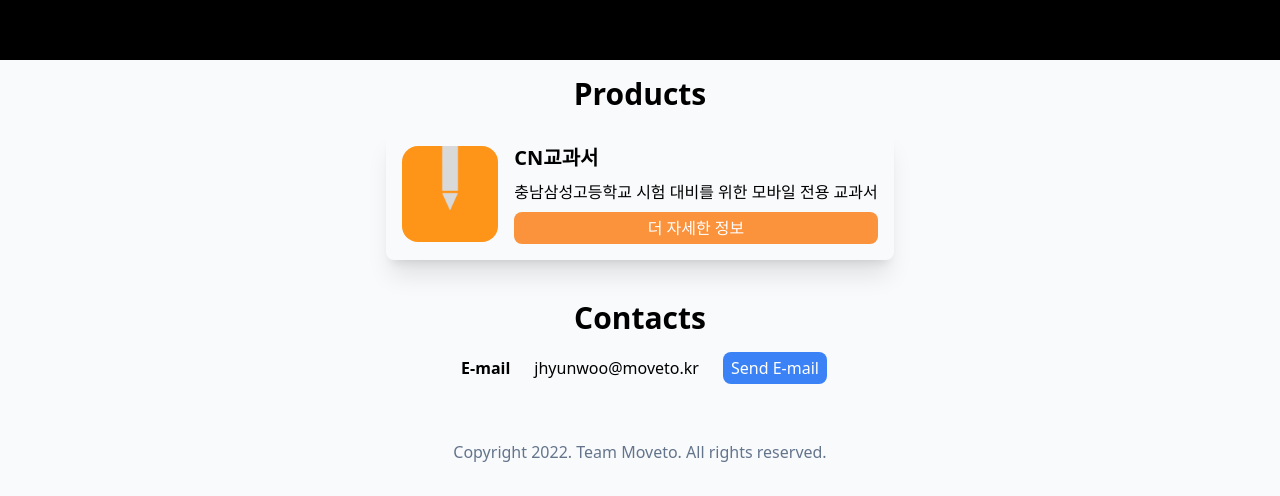
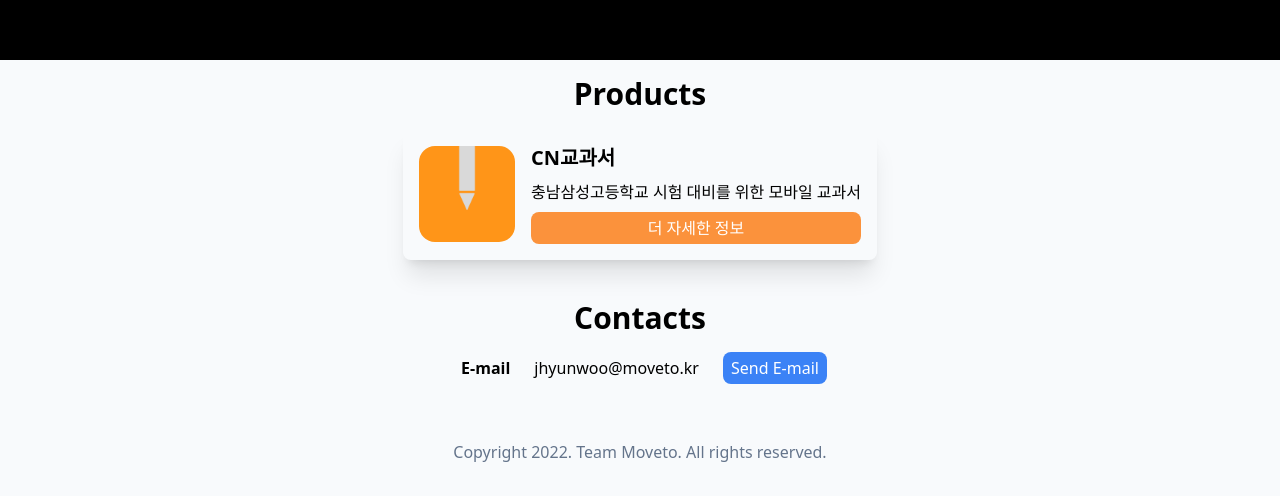
Before and after one commit to jhyunwoo/team-moveto-web, a Next.js app: page / in a window 1280 px wide. Shown: the part 740-1236 px from the top of the page. Built offline with nearby package versions, Linux system fonts and the light colour scheme.

Commit message:
Update index.js

```diff
--- a/pages/index.js
+++ b/pages/index.js
@@ -35,7 +35,7 @@ export default function Home() {
             />
             <div className="ml-4 flex flex-col">
               <div className="text-xl font-semibold mb-2">CN교과서</div>
-              <div>충남삼성고등학교 시험 대비를 위한 모바일 전용 교과서</div>
+              <div>충남삼성고등학교 시험 대비를 위한 모바일 교과서</div>
               <Link
                 href="https://cntextbook.moveto.kr"
                 className="bg-orange-400 p-1 px-2 text-white hover:bg-orange-500 mt-2 rounded-lg text-center hover:ring-2 hover:ring-orange-500 hover:ring-offset-1 transition duration-300"
```
